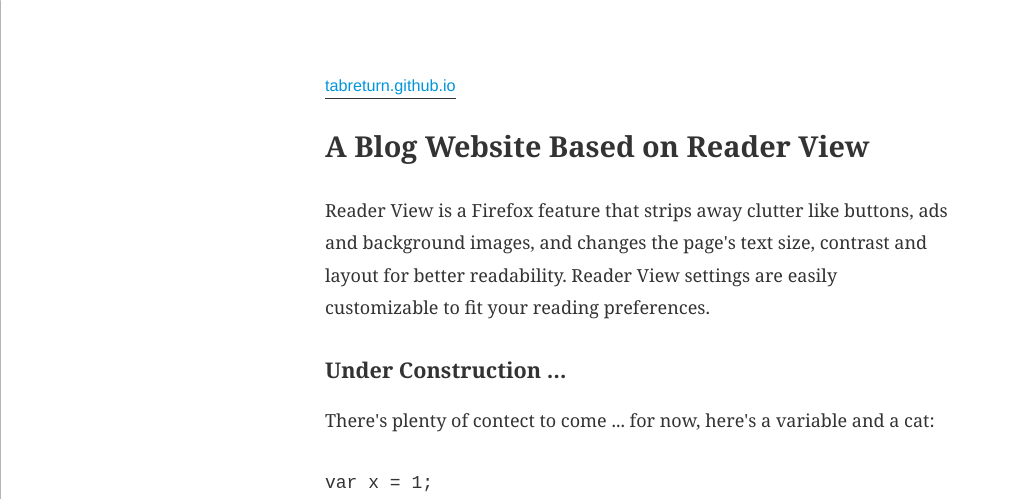
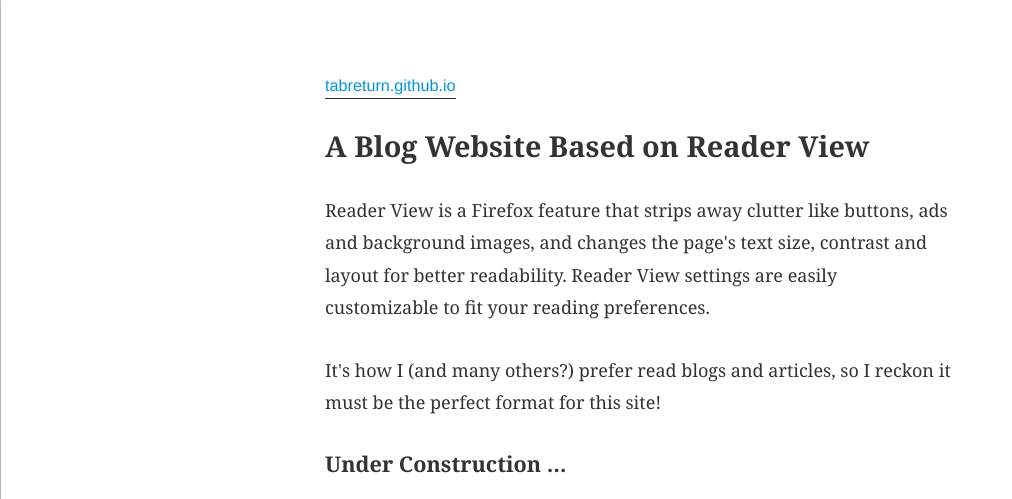
Before and after one commit to tabreturn/tabreturn.github.io, a Jekyll site: the page built from index.html, in a window 1280 px wide, cut to the strip 0-499 px from the top of the page. Shown: the whole strip, without its empty margins (0-1012 px from the left). Built offline with Jekyll 4.4.1, drawn with Linux system fonts in a browser that asks for light colours; a script that is not in the unit is left out; some of the changed text lies outside the part shown.

Commit message:
- fix typos and add a line of copy

```diff
--- a/_layouts/default.html
+++ b/_layouts/default.html
@@ -20,9 +20,13 @@
       <div id="moz-reader-content" class="line-height5" style="display: block;">
         <p>
           Reader View is a Firefox feature that strips away clutter like buttons, ads and background images, and changes the page's text size, contrast and layout for better readability. Reader View settings are easily customizable to fit your reading preferences.
+        </p>
+        <p>
+          It's how I (and many others?) prefer read blogs and articles, so I reckon it must be the perfect format for this site!
+        </p>
         <h2>Under Construction &hellip;</h2>
         <p>
-          There's plenty of contect to come ... for now, here's a variable and a cat:
+          There's plenty of good content to come ... for now, though, here's a variable and a cat:
         </p>
         <pre>var x = 1;</pre>
         <figure>
```
